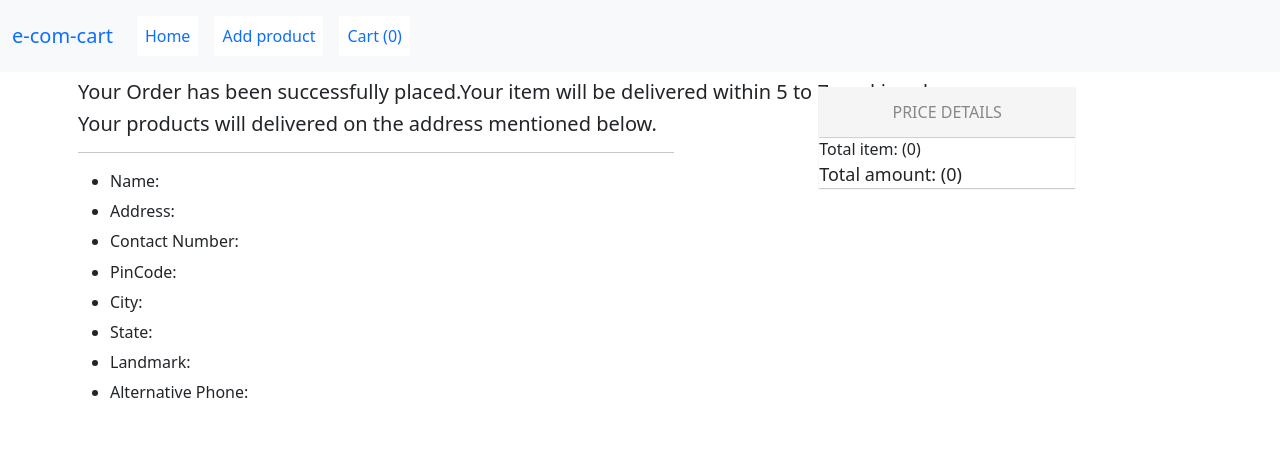
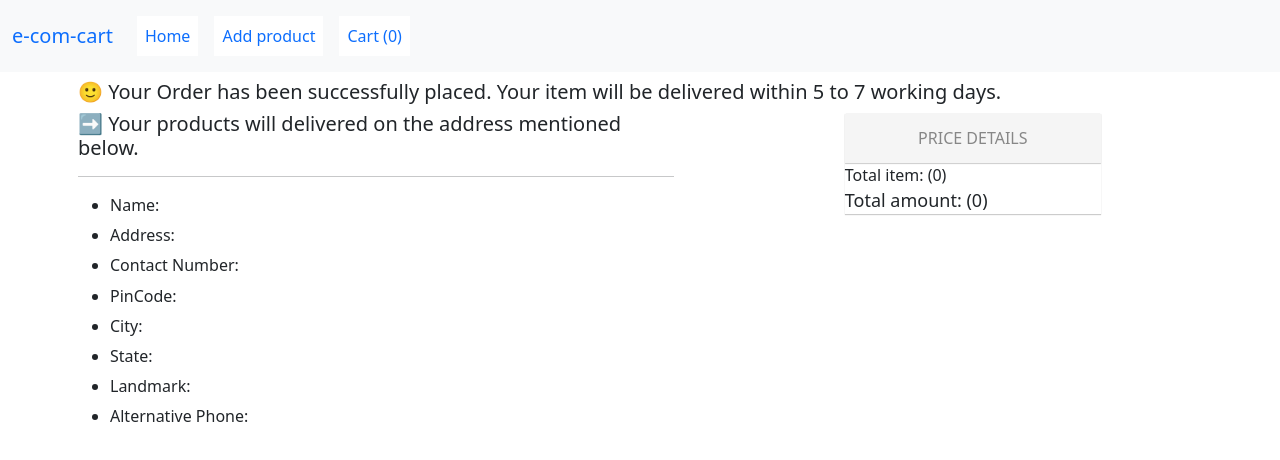
Before and after one commit to dhiral-github/E-com-cart, a React (Create React App) app: page /successOrder in a window 1280 px wide. Shown: the top 460 px of the page. Built offline with nearby package versions, Linux system fonts and the light colour scheme.

Commit message:
first commit

```diff
--- a/src/components/UI/SuccessOrder.js
+++ b/src/components/UI/SuccessOrder.js
@@ -14,14 +14,14 @@ const SuccessOrder = () => {
 
   return (
     <div className='col-md-12'>
-      <span className='mb-3'><h5>Your Order has been successfully placed.Your item will be delivered within 5 to 7 working days.</h5> </span>
+      <span className='mb-3'><h5>🙂 Your Order has been successfully placed. Your item will be delivered within 5 to 7 working days.</h5> </span>
 
       {
         cartsItem.map((item, index) => {
           const { id, title, image, price, category, quantity, totalPriceItem } = item;
           return (
 
-            <div className='mb-3 my-3' key={index}>
+            <div className='mb-3 my-3 col-md-8' key={index}>
               <div style={{ display: 'flex' }}>
 
                 <Image style={{ width: '100px' }} src={image} />
@@ -32,14 +32,10 @@ const SuccessOrder = () => {
                   boxShadow: '0 1px 1px 0 rgb(0 0 0 / 20%)'
                 }}>
                   <div >
-                    <span >
-                      {title}
-                    </span>
+                    <span><h5>{title}</h5></span>
                   </div>
-                  <div>
-                    ${price}
+                  <div><h5> ${price}</h5>
                   </div>
-
                   <div className='my-2'>Item: {quantity}</div>
                 </div>
               </div>
@@ -52,8 +48,8 @@ const SuccessOrder = () => {
         width: '20%',
         marginLeft: 'auto',
         position: 'absolute',
-        left: '64%',
-        top: '87px',
+        left: '66%',
+        top: '113px',
       }}>
         <div style={{ boxShadow: '0 1px 1px 0 rgb(0 0 0 / 20%)' }}>
           <div>
@@ -85,7 +81,7 @@ const SuccessOrder = () => {
         </div>
       </div>
       <div style={{ width: '53%' }}>
-        <h5>Your products will delivered on the address mentioned below.</h5>
+        <h5>➡️ Your products will delivered on the address mentioned below.</h5>
         <hr />
         <div>
           <ul>
```
